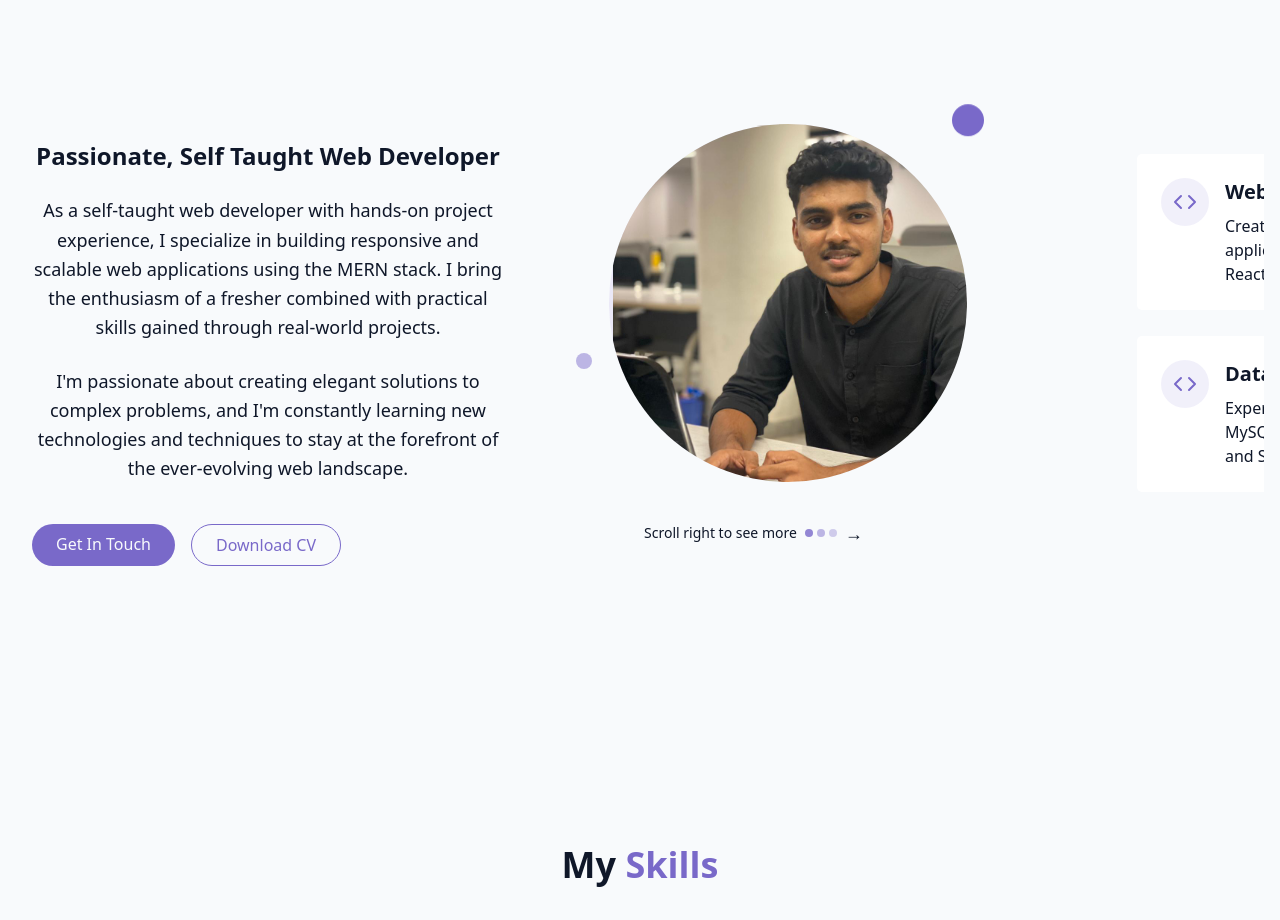
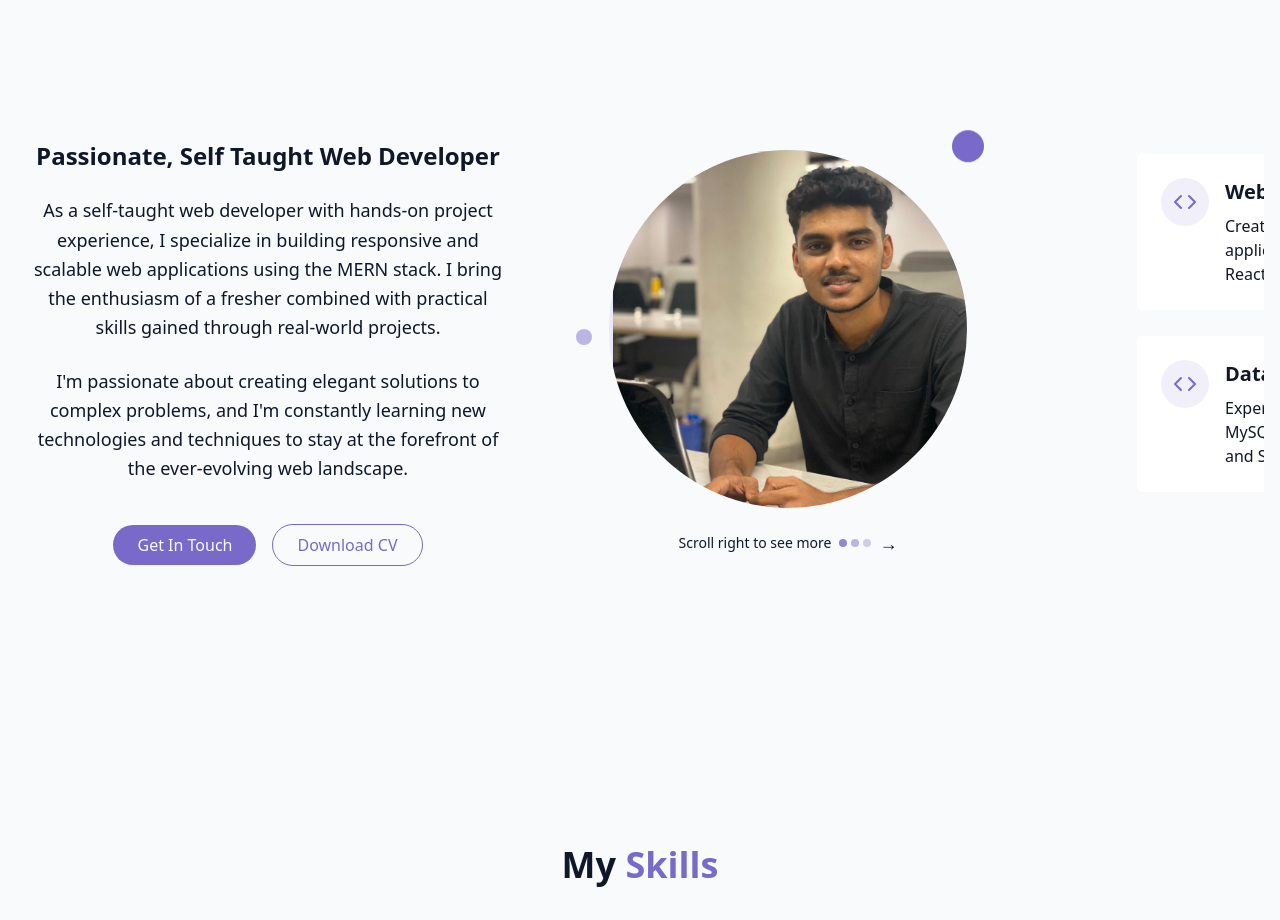
Before and after one commit to Abeltomy05/My-Portfolio, a React (Vite) app: page / in a window 1280 px wide. Shown: the part 931-1851 px from the top of the page. Built offline with nearby package versions, Linux system fonts and the light colour scheme.

Commit message:
Aligned the text and btn under the description

```diff
--- a/src/components/AboutSection.jsx
+++ b/src/components/AboutSection.jsx
@@ -18,7 +18,8 @@ export const AboutSection = () => {
 
                 {/* Description */}
                 <div className="space-y-6">
-                  <h3 className="text-2xl font-semibold">
+                  <div className="space-y-6">
+                  <h3 className="text-2xl font-bold">
                     Passionate, Self Taught Web Developer
                   </h3>
 
@@ -35,8 +36,9 @@ export const AboutSection = () => {
                     techniques to stay at the forefront of the ever-evolving web
                     landscape.
                   </p>
+                  </div>
 
-                  <div className="flex flex-col sm:flex-row gap-4 pt-4">
+                  <div className="flex flex-col sm:flex-row gap-4 pt-4 justify-center items-center">
                     <a href="#contact" className="cosmic-button">
                       Get In Touch
                     </a>
@@ -53,7 +55,7 @@ export const AboutSection = () => {
                 </div>
 
                 {/* Photo */}
-                <div className="flex justify-center">
+                <div className="flex flex-col items-center">
                   <div className="relative">
                     <div className="w-90 h-90 rounded-full gradient-border">
                       <div className="w-full h-full rounded-full bg-gradient-to-br from-primary/20 to-secondary/20 flex items-center justify-center overflow-hidden">
@@ -79,18 +81,18 @@ export const AboutSection = () => {
                     <div className="absolute -top-4 -right-4 w-8 h-8 bg-primary rounded-full animate-bounce delay-100"></div>
                     <div className="absolute -bottom-6 -left-6 w-6 h-6 bg-secondary rounded-full animate-bounce delay-300"></div>
                     <div className="absolute top-1/2 -left-8 w-4 h-4 bg-primary/60 rounded-full animate-pulse"></div>
+                   </div>
 
-                     <div className="flex items-center gap-2 text-muted-foreground p-9">
-                        <span className="text-sm">Scroll right to see more</span>
+                     <div className="flex items-center gap-2 text-muted-foreground pt-5">
+                       <span className="text-sm">Scroll right to see more</span>
                         <div className="flex gap-1">
                           <div className="w-2 h-2 rounded-full bg-primary animate-pulse"></div>
                           <div className="w-2 h-2 rounded-full bg-primary/60 animate-pulse delay-100"></div>
                           <div className="w-2 h-2 rounded-full bg-primary/40 animate-pulse delay-200"></div>
                         </div>
-                    <span className="text-lg">→</span>
+                       <span className="text-lg">→</span>
+                     </div>
                   </div>
-                  </div>
-                </div>
               </div>
             </div>
 
--- a/src/components/ThemeToggle.jsx
+++ b/src/components/ThemeToggle.jsx
@@ -35,7 +35,7 @@ export const ThemeToggle = () => {
     <button
       onClick={toggleTheme}
       className={cn(
-        "fixed max-sm:hidden top-5 right-5 z-50 p-2 rounded-full transition-colors duration-300",
+        "fixed max-sm:hidden top-4 right-4 z-50 p-2 rounded-full transition-colors duration-300",
         "focus:outlin-hidden"
       )}
     >
```
